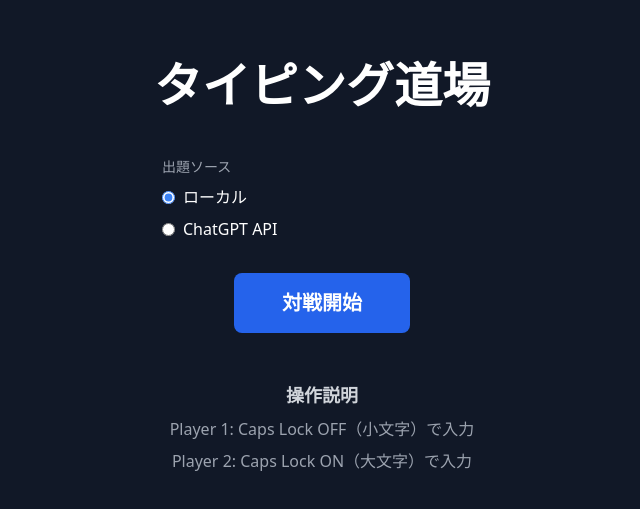
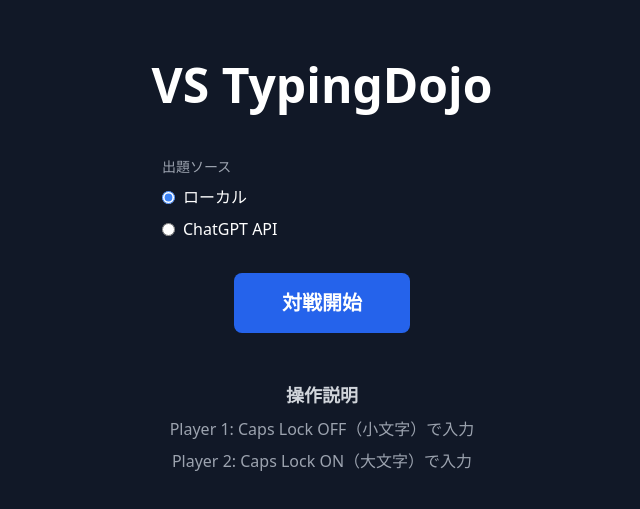
Before and after one commit to coderdojo-iwata/vs-typing-dojo-ts, a React (Vite) app: page / in a window 1280 px wide. Shown: the part 133-642 px from the top of the page, without its empty margins (318-958 px from the left). Built offline with nearby package versions, Linux system fonts and the light colour scheme.

Commit message:
feat: Update title references to "VS TypingDojo" in README and TitleScreen component

```diff
--- a/index.html
+++ b/index.html
@@ -4,7 +4,7 @@
     <meta charset="UTF-8" />
     <link rel="icon" type="image/svg+xml" href="/vite.svg" />
     <meta name="viewport" content="width=device-width, initial-scale=1.0" />
-    <title>タイピング道場</title>
+    <title>VS TypingDojo</title>
   </head>
   <body>
     <div id="root"></div>
--- a/src/presentation/components/TitleScreen.tsx
+++ b/src/presentation/components/TitleScreen.tsx
@@ -15,7 +15,7 @@
 
   return (
     <div className="min-h-screen bg-gray-900 flex flex-col items-center justify-center text-white">
-      <h1 className="text-5xl font-bold mb-12">タイピング道場</h1>
+      <h1 className="text-5xl font-bold mb-12">VS TypingDojo</h1>
 
       <div className="w-80 space-y-6 mb-8">
         <div className="space-y-2">
```
Also changed, not shown: 1 other file (tests, documents, lock files or other folders).
